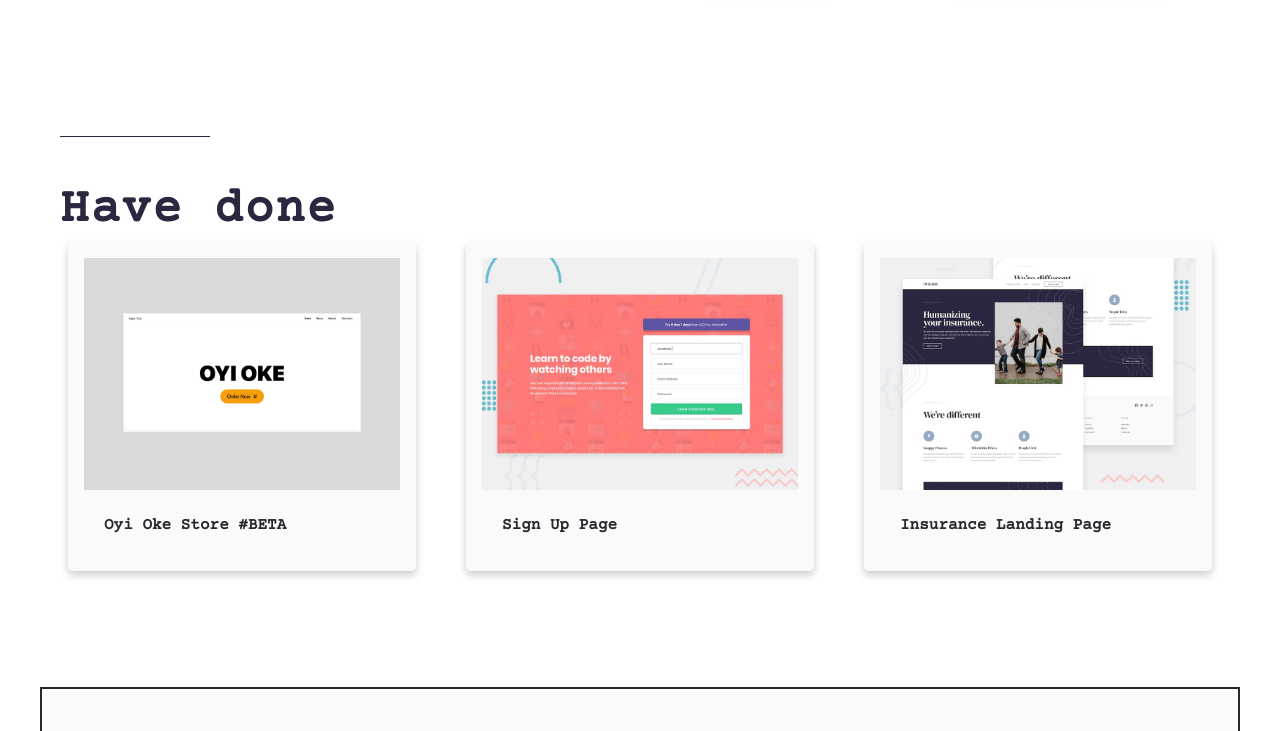
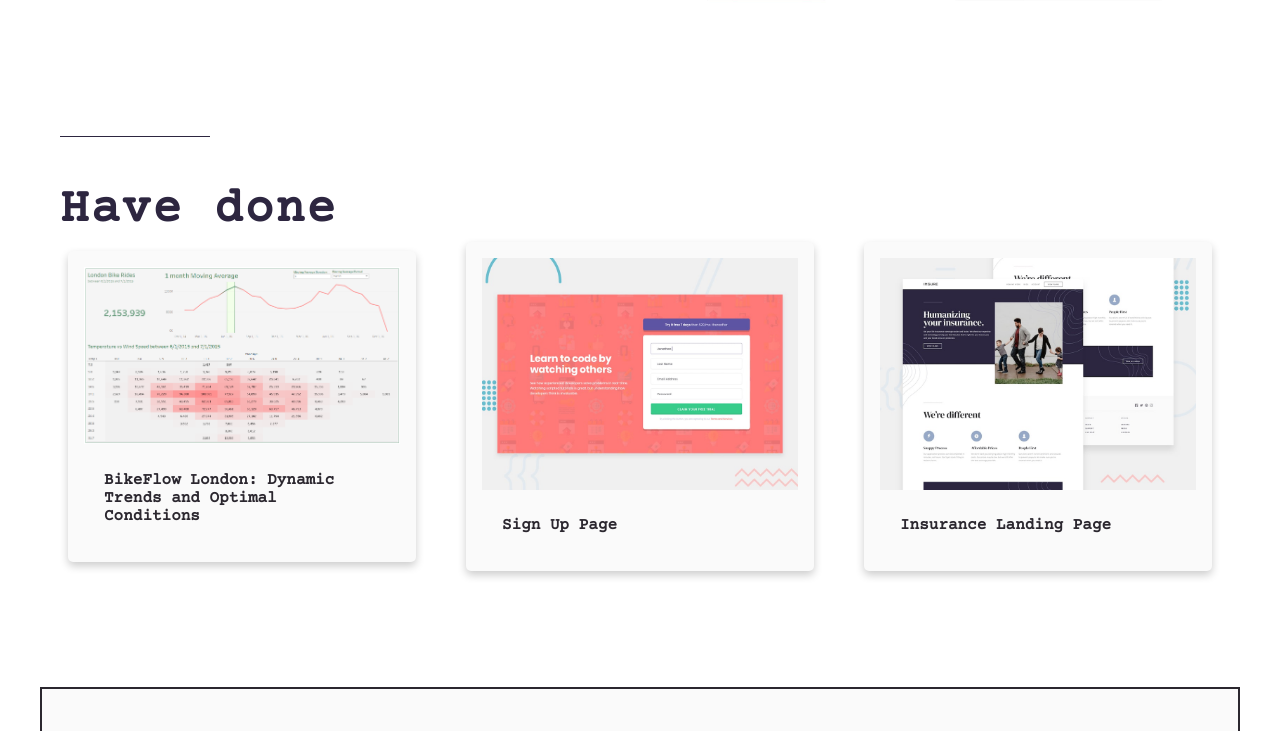
Before and after one commit to mfajarandikha/My-Portfolio, a plain HTML site: page index.html in a window 1280 px wide. Shown: the part 628-1359 px from the top of the page. Drawn offline with nearby package versions, Linux system fonts and the light colour scheme.

Commit message:
Update index.html

```diff
--- a/index.html
+++ b/index.html
@@ -61,10 +61,10 @@
         Have done
 			</h2>
 			<div class="flex">
-        <a class="card" href="https://oyi-oke-store.vercel.app" target="_blank">
-          <img src="./Images/oyiokestore.png" alt="oyioke" style="width: 100%" />
+        <a class="card" href="https://public.tableau.com/app/profile/muhammad.fajar.andikha/viz/Portfolio_17055624065320/Dashboard1" target="_blank">
+          <img src="./Images/london_tableau.png" alt="oyioke" style="width: 100%" />
           <div class="container">
-            <h4><b>Oyi Oke Store #BETA</b></h4>
+            <h4><b>BikeFlow London: Dynamic Trends and Optimal Conditions</b></h4>
           </div>
         </a>
 
```
